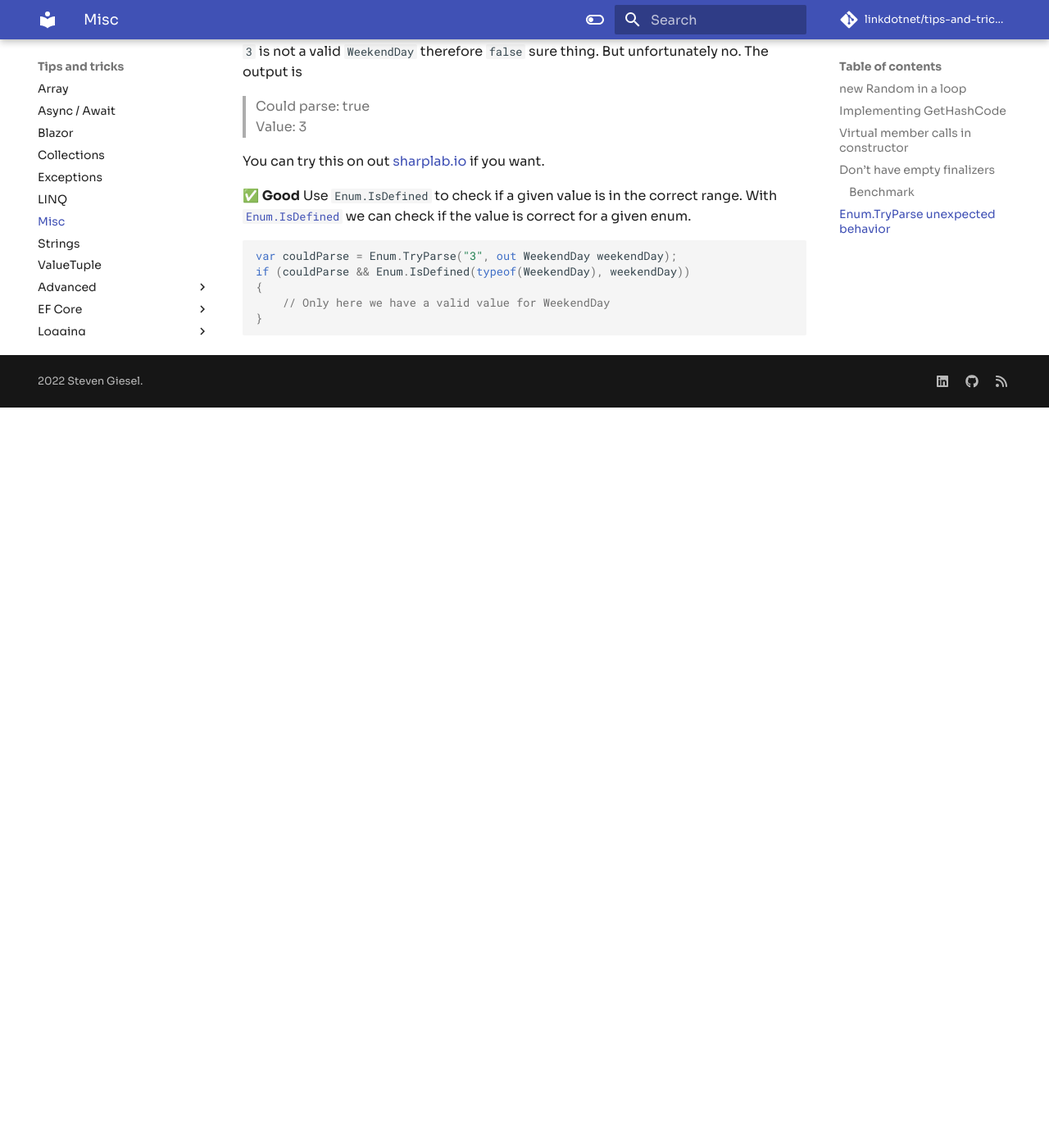
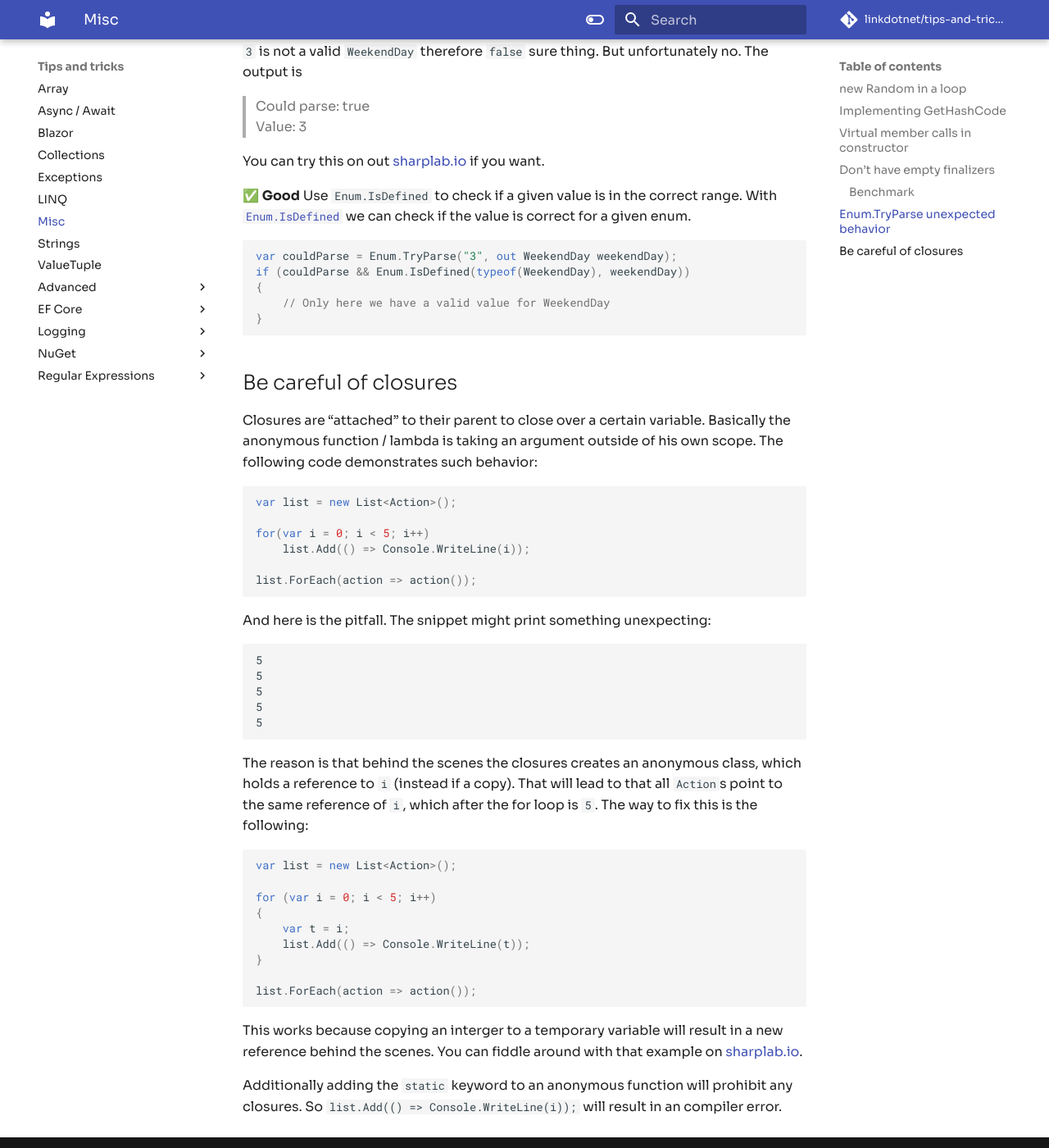
Before and after one commit to linkdotnet/tips-and-tricks, an MkDocs documentation site: the page built from docs/misc.md, in a window 1280 px wide and 1400 px high, scrolled down 4395 px. Shown: the whole window at 82% size. Built offline with MkDocs 1.6.1 and Material for MkDocs 9.7.7, drawn with Linux system fonts in a browser that asks for light colours; comment, search, counter and statistics services are not loaded; before the commit the page ends 4892 px from its top, so only the background shows below that.

Commit message:
Added lambda closure pitfall

````diff
--- a/docs/misc.md
+++ b/docs/misc.md
@@ -194,3 +194,41 @@
 	// Only here we have a valid value for WeekendDay
 }
 ```
+
+## Be careful of closures
+Closures are "attached" to their parent to close over a certain variable. Basically the anonymous function / lambda is taking an argument outside of his own scope.
+The following code demonstrates such behavior:
+```csharp
+var list = new List<Action>();
+
+for(var i = 0; i < 5; i++)
+    list.Add(() => Console.WriteLine(i));
+
+list.ForEach(action => action());
+```
+
+And here is the pitfall. The snippet might print something unexpecting:
+```no-class
+5
+5
+5
+5
+5
+```
+The reason is that behind the scenes the closures creates an anonymous class, which holds a reference to `i` (instead if a copy). That will lead to that all `Action`s point to the same reference of `i`, which after the for loop is `5`. The way to fix this is the following:
+
+```csharp
+var list = new List<Action>();
+
+for (var i = 0; i < 5; i++)
+{
+    var t = i;
+    list.Add(() => Console.WriteLine(t));
+}
+
+list.ForEach(action => action());
+```
+
+This works because copying an interger to a temporary variable will result in a new reference behind the scenes. You can fiddle around with that example on [sharplab.io](https://sharplab.io/#v2:D4AQDABCCMAsDcBYAUCATNFKBuBDAThADYCWAzgC4QC8EAdgKYDuEAMuRQDwxoB8AFAEokyFADMA9oX55CJGhDDwI8zhACsykgGptglAG8UEE8Q4A6AIIATa/yE1eUaAE5+JQcJQBfLMlKU5gBiUgCiuADGABb8kRQkEnSOEHEJdELCQA===).
+
+Additionally adding the `static` keyword to an anonymous function will prohibit any closures. So `list.Add(() => Console.WriteLine(i));` will result in an compiler error.
````
